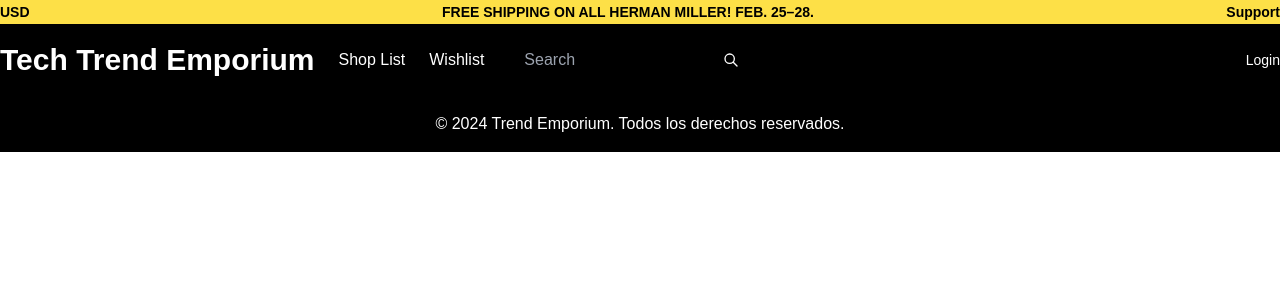
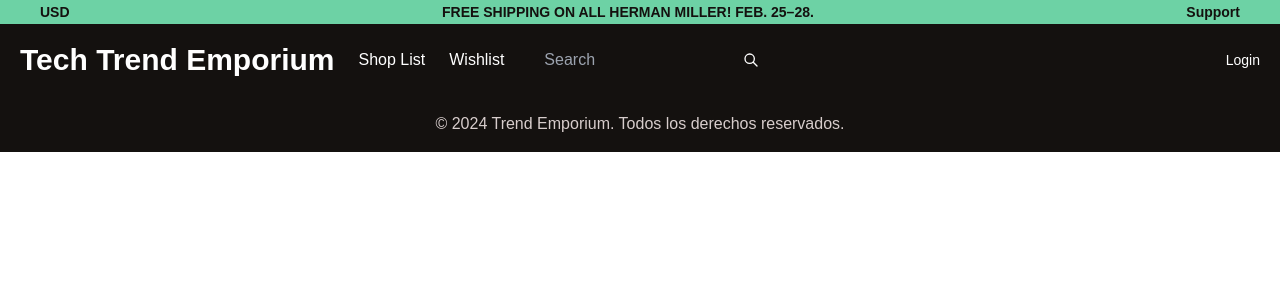
Before and after one commit to Medeteam/front-tech-trend-emporium, an Angular app: page / in a window 1280 px wide. Shown: the top 300 px of the page. Built offline with nearby package versions, Linux system fonts and the light colour scheme.

Commit message:
Header fixed

```diff
--- a/src/app/app.routes.ts
+++ b/src/app/app.routes.ts
@@ -1,13 +1,15 @@
-import { Routes } from '@angular/router';
-import { LoginPageComponent } from './login-page/login-page.component';
+import { LoginPageComponent } from '../app/components/login-page/login-page.component';
+import { NgModule } from '@angular/core';
+import { RouterModule, Routes } from '@angular/router';
 
 export const routes: Routes = [
     // { path: '/home', component: AppComponent},
-    {
-        path: 'login',
-        component: LoginPageComponent,
-        title: 'Log in',
-    }
+    {path: 'login',component: LoginPageComponent}
 ];
 
+@NgModule({
+    imports: [RouterModule.forRoot(routes)],
+    exports: [RouterModule]
+  })
+  export class AppRoutingModule {}
 // export default routes;
--- a/src/app/components/footer/footer.component.html
+++ b/src/app/components/footer/footer.component.html
@@ -1,3 +1,3 @@
-<footer class="bg-black text-center py-4">
-    <p class="text-white">© 2024 Trend Emporium. Todos los derechos reservados.</p>
+<footer class="bg-smokyBlack text-center py-4">
+    <p class="text-timberWolf">© 2024 Trend Emporium. Todos los derechos reservados.</p>
   </footer>
--- a/src/app/components/header/header.component.html
+++ b/src/app/components/header/header.component.html
@@ -1,7 +1,7 @@
 <header>
-    <div class="banner bg-yellow-300 text-black">
+    <div class="banner bg-emerald text-smokyBlack">
         <div class="container mx-auto flex justify-between items-center">
-            <div>
+            <div class="ml-10">
               <span class="text-sm font-bold">USD</span>
             </div>
 
@@ -10,7 +10,7 @@
             </div>
 
             <div>
-              <a href="#" class="text-sm font-bold hover:underline">Support</a>
+              <a href="#" class="mr-10 text-sm font-bold hover:underline hover:text-smokyBlack">Support</a>
             </div>
         </div>
     </div>
--- a/src/app/login-page/login-page.component.ts
+++ b/src/app/components/login-page/login-page.component.ts
@@ -1,5 +1,5 @@
 import { Component } from '@angular/core';
-import { ButtonComponent } from '../components/shared/button/button.component';
+import { ButtonComponent } from '../shared/button/button.component';
 
 @Component({
   selector: 'app-login-page',
--- a/src/app/components/navigation/navigation.component.html
+++ b/src/app/components/navigation/navigation.component.html
@@ -1,9 +1,9 @@
-<nav class="bg-black text-white py-4">
+<nav class="bg-smokyBlack text-white py-4">
     <div class="container mx-auto flex justify-between items-center">
       <div class="flex items-center space-x-6">
-        <a href="#" class="text-3xl font-bold hover:text-yellow-300">Tech Trend Emporium</a>
-        <a href="#" class="hover:underline hover:text-yellow-300">Shop List</a>
-        <a href="#" class="hover:underline hover:text-yellow-300">Wishlist</a>
+        <a href="" class="ml-5 text-3xl lg:font-bold hover:text-emerald">Tech Trend Emporium</a>
+        <a href="#" class="hover:underline hover:text-emerald">Shop List</a>
+        <a href="#" class="hover:underline hover:text-emerald">Wishlist</a>
 
         <!-- Search Bar -->
         <div class="relative">
@@ -16,8 +16,8 @@
         </div>
       </div>
 
-        <div class="text-sm">
-          <a href="#" class="hover:underline hover:text-yellow-300">Login</a>
+        <div class="mr-5 text-sm">
+          <a href="/login" class="hover:underline hover:text-emerald">Login</a>
         </div>
     </div>
 </nav>
--- a/src/app/services/listproducts.service.ts
+++ b/src/app/services/listproducts.service.ts
@@ -1,5 +1,5 @@
 import { HttpClient } from '@angular/common/http';
-import { inject, Injectable } from '@angular/core';
+import { inject, Injectable, input } from '@angular/core';
 import { environment } from '../../environments/environment.development';
 
 @Injectable({
--- a/src/styles.css
+++ b/src/styles.css
@@ -4,6 +4,7 @@
 @tailwind base;
 @tailwind components;
 @tailwind utilities;
+
 
 /* Estilos personalizados */
 
```
Also changed, not shown: src/app/components/login-page/login-page.component.css (added), src/app/components/login-page/login-page.component.html (renamed from src/app/login-page/login-page.component.html), 1 other file (tests, documents, lock files or other folders).
